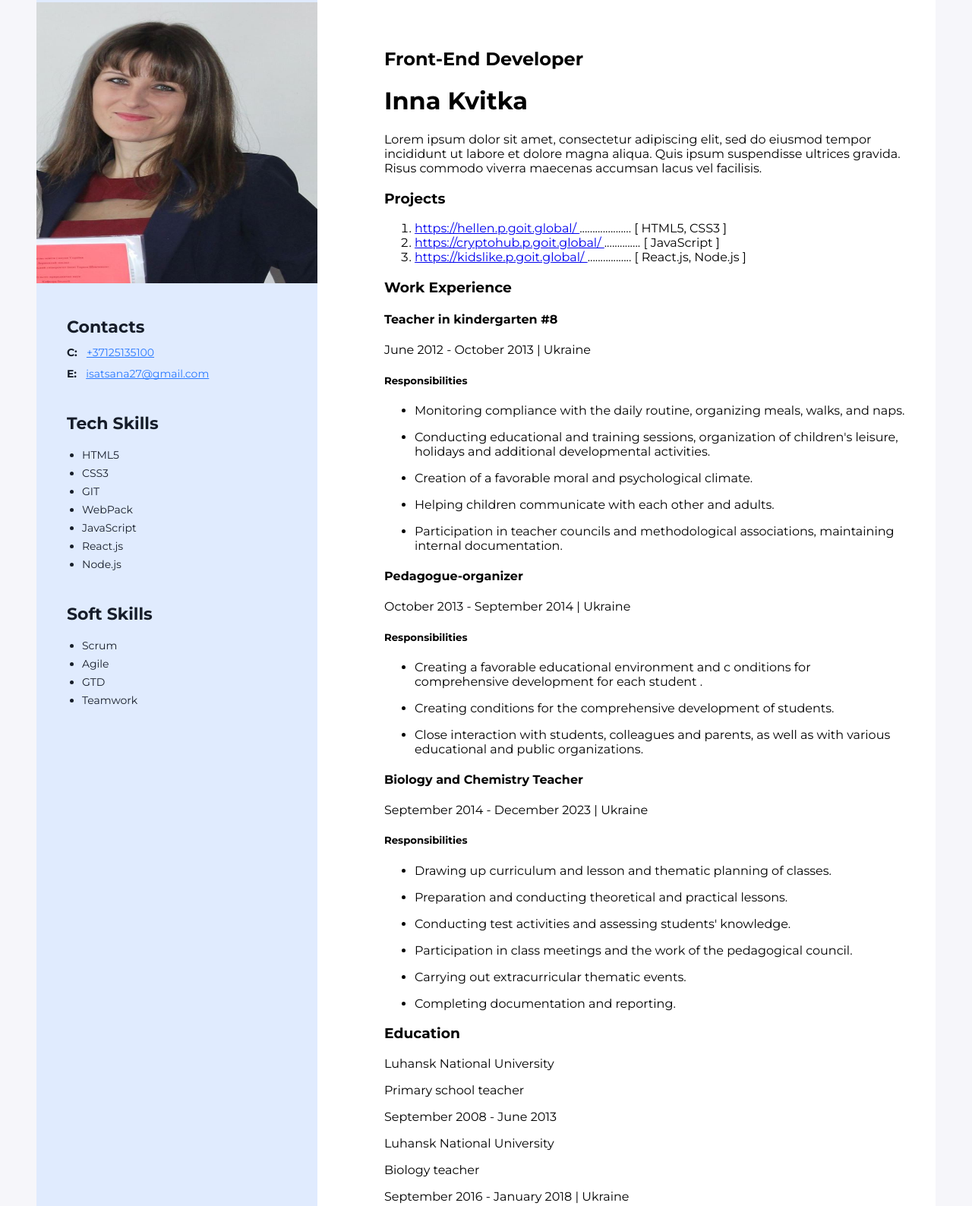
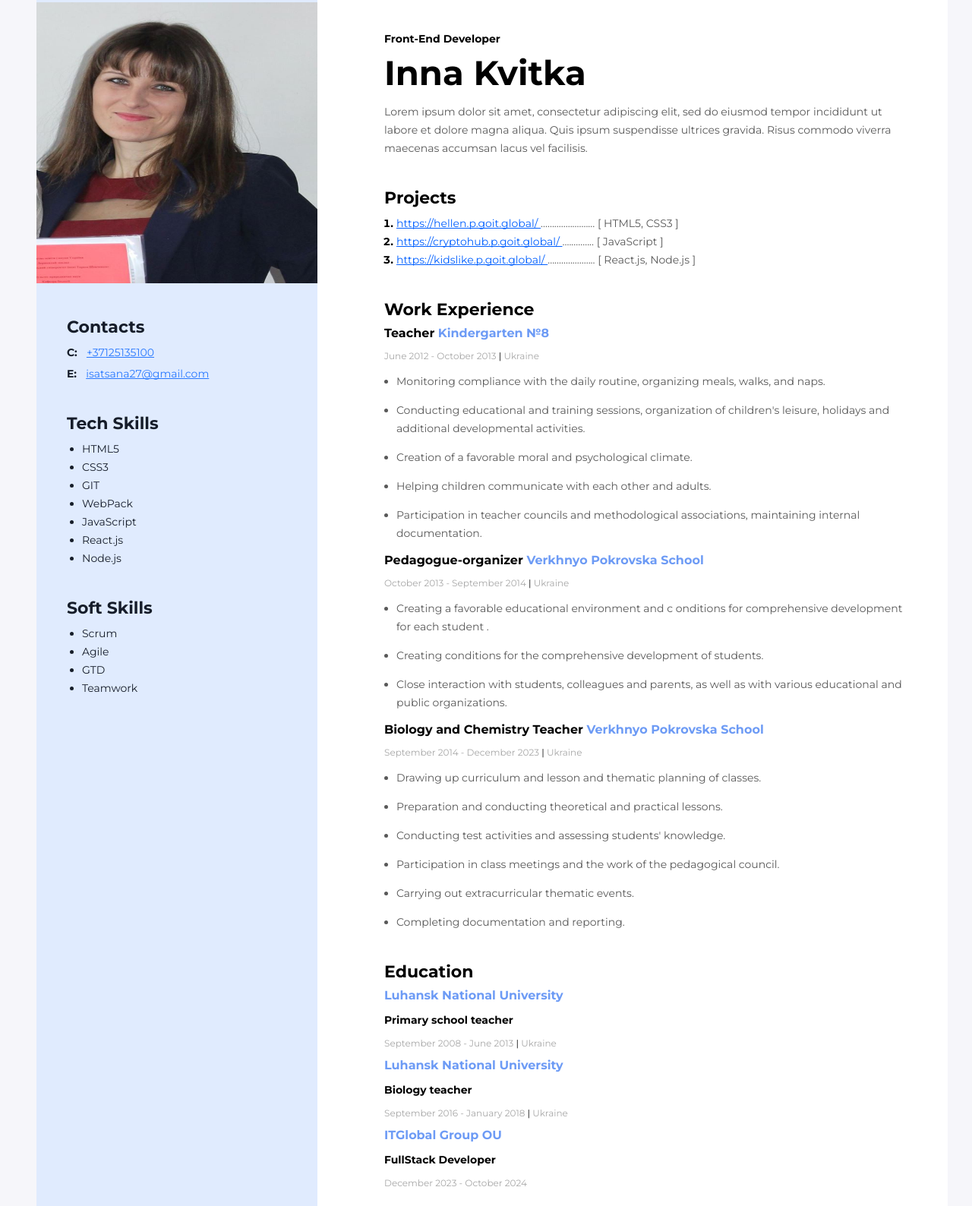
Before and after one commit to Inna-kv27/resume-project, a plain HTML site: page index.html in a window 1280 px wide. Shown: the part 85-1673 px from the top of the page at 76% size. Drawn offline with Linux system fonts and the light colour scheme.

Commit message:
css stile

```diff
--- a/css/styles.css
+++ b/css/styles.css
@@ -4,10 +4,17 @@ body {
     font-family: "Montserrat", sans-serif;
 }
 
+ul, ol {
+    margin-top: 0;
+    margin-bottom: 0;
+}
+
 .wrapper {
     background: #ffffff;
     display: flex;
     flex-direction: row-reverse;
+    width: 1200px;
+    margin: 0 auto;
 }
 
 
@@ -98,24 +105,161 @@ body {
     color: #161d2a;
 }
 
-/* -- Soft Skills --- */
+/* ---- My info ----- */
 
-.soft-titl {
+.my-info{
+    margin-bottom: 40px;
+}
+
+.my-profession {
     font-weight: 700;
-    line-height: normal;
-    font-size: 22px;
-    color: #161d2a;
+    font-size: 14px;
+    line-height: 17px;
+    color: #000;
     margin-top: 0;
     margin-bottom: 8px;
 }
 
-.soft-list {
-    padding-left: 20px;
+.my-name {
+    font-weight: 700;
+    font-size: 45px;
+    line-height: 55px;
+    color: #000;
+    margin-top: 0;
+    margin-bottom: 12px;
 }
 
-.soft-list-item {
+.my-descr {
     font-weight: 400;
     font-size: 14px;
     line-height: 24px;
-    color: #161d2a;
+    color: #595959;
+    margin-top: 0;
 }
+
+/* -- My projects -- */
+
+.my-projects-container {
+    margin-bottom: 40px;
+}
+
+.my-projects-title {
+    font-weight: 700;
+    font-size: 22px;
+    line-height: 27px;
+    color: #000;
+    margin-top: 0;
+    margin-bottom: 8px;
+}
+
+.my-projects-list {
+    padding-left: 16px;
+}
+
+.my-project-item {
+    font-weight: 700;
+    font-size: 14px;
+    line-height: 24px;
+    color: #000;
+}
+
+.my-project-item-link {
+    font-weight: 400;
+    font-size: 14px;
+    line-height: 24px;
+    text-decoration: underline;
+    text-decoration-skip-ink: none;
+    color: #005fff;
+}
+
+.my-project-item-tech {
+    font-weight: 400;
+    font-size: 14px;
+    line-height: 24px;
+    color: #595959;
+}
+
+/* -- Work experience -- */
+
+.work-experience {
+    margin-bottom: 40px;
+}
+
+.work-experience-title {
+    font-weight: 700;
+    font-size: 22px;
+    line-height: 27px;
+    color: #000;
+    margin-top: 0;
+    margin-bottom: 8px;
+}
+
+.work-experience-container {
+    margin-bottom: 12px;
+}
+
+.work-experience-company {
+    font-weight: 700;
+    font-size: 16px;
+    line-height: 20px;
+    color: #000;
+    margin-top: 0;
+    margin-bottom: 12px;
+}
+
+.company-name {
+    color: #6d9bf5;
+}
+
+.work-experience-period {
+    font-weight: 400;
+    font-size: 12px;
+    line-height: 15px;
+    color: #a8a8a8;
+    margin-bottom: 8px;
+}
+
+.work-experience-period-separator {
+    color: #000;
+}
+
+.work-experience-duties-list {
+    padding-left: 16px;
+}
+
+.work-experience-duties-item {
+    font-weight: 400;
+    font-size: 14px;
+    line-height: 24px;
+    color: #595959;
+}
+
+/* -- Education -- */
+
+.education-title {
+    font-weight: 700;
+    font-size: 22px;
+    color: #000;
+    margin-top: 0;
+    margin-bottom: 8px;
+}
+
+.education-company {
+    font-weight: 700;
+    font-size: 16px;
+    color: #6d9bf5;
+    margin-top: 0;
+    margin-bottom: 8px;
+}
+
+.education-profession {
+    font-weight: 700;
+    font-size: 14px;
+    color: #000;
+}
+
+.education-period {
+    font-weight: 400;
+    font-size: 12px;
+    color: #a8a8a8;
+}
--- a/index.html
+++ b/index.html
@@ -1,28 +1,29 @@
 <!DOCTYPE html>
 <html lang="en">
     <head>
-        <meta charset="UTF-8" >
-        <meta name="viewport" content="width=device-width, initial-scale=1.0" >
+        <meta charset="UTF-8" />
+        <meta name="viewport" content="width=device-width, initial-scale=1.0" />
         <title>My resume</title>
 
-        <link rel="preconnect" href="https://fonts.googleapis.com">
-        <link rel="preconnect" href="https://fonts.gstatic.com" crossorigin>
-        <link href="https://fonts.googleapis.com/css2?family=Montserrat:wght@100..900&display=swap" rel="stylesheet">
+        <link rel="preconnect" href="https://fonts.googleapis.com" />
+        <link rel="preconnect" href="https://fonts.gstatic.com" crossorigin />
+        <link
+        href="https://fonts.googleapis.com/css2?family=Montserrat:wght@100..900&display=swap"
+        rel="stylesheet"
+        />
 
-        <link rel="stylesheet" href="css/styles.css">
+        <link rel="stylesheet" href="css/styles.css" />
     </head>
     <body>
         <!-- Wrapper -->
-        <div class="wrapper">
-
+        <div class="wrapper" >
             <!-- Main content -->
             <div class="main-content">
-
                 <!-- My info -->
-                <div>
-                    <h2>Front-End Developer</h2>
-                    <h1>Inna Kvitka</h1>
-                    <p>
+                <div class="my-info">
+                    <h2 class="my-profession">Front-End Developer</h2>
+                    <h1 class="my-name">Inna Kvitka</h1>
+                    <p class="my-descr">
                         Lorem ipsum dolor sit amet, consectetur adipiscing elit, sed do
                         eiusmod tempor incididunt ut labore et dolore magna aliqua. Quis
                         ipsum suspendisse ultrices gravida. Risus commodo viverra maecenas
@@ -31,165 +32,166 @@
                 </div>
 
                 <!-- My projects -->
-                <div>
-                    <h3>Projects</h3>
-                    <ol>
-                        <li class="project-item">
-                            <a href="https://hellen.p.goit.global/" target="_blank">
+                <div class="my-projects-container">
+                    <h3 class="my-projects-title">Projects</h3>
+                    <ol class="my-projects-list">
+                        <li class="my-project-item">
+                            <a
+                                class="my-project-item-link"
+                                href="https://hellen.p.goit.global/"
+                                target="_blank"
+                            >
                                 https://hellen.p.goit.global/
                             </a>
-                            ....................
-                            [ HTML5, CSS3 ]
+                            <span class="my-project-item-tech">
+                                ........................ [ HTML5, CSS3 ]
+                            </span>
                         </li>
-                        <li>
-                            <a href="https://cryptohub.p.goit.global/" target="_blank">
+                        <li class="my-project-item">
+                            <a
+                                class="my-project-item-link"
+                                href="https://cryptohub.p.goit.global/"
+                                target="_blank"
+                            >
                                 https://cryptohub.p.goit.global/
                             </a>
-                            ..............
-                            [ JavaScript ]
+                            <span class="my-project-item-tech">
+                                .............. [ JavaScript ]
+                            </span>
                         </li>
-                        <li>
-                            <a href="https://kidslike.p.goit.global/" target="_blank">
+                        <li class="my-project-item">
+                            <a
+                                class="my-project-item-link"
+                                href="https://kidslike.p.goit.global/"
+                                target="_blank"
+                            >
                                 https://kidslike.p.goit.global/
                             </a>
-                            .................
-                            [ React.js, Node.js ]
+                            <span class="my-project-item-tech">
+                                ..................... [ React.js, Node.js ]
+                            </span>
                         </li>
                     </ol>
                 </div>
 
                 <!-- Work experience -->
-                <div>
-                    <h3>Work Experience</h3>
-
+                <div class="work-experience">
+                    <h3 class="work-experience-title">Work Experience</h3>
                     <!-- Country 1 -->
-                    <div>
-                        <h4>Teacher in kindergarten #8 </h4>
-                        <p>June 2012 - October 2013 |   Ukraine</p>
-                        <h5>Responsibilities</h5>
-                        <ul>
-                            <li>
+                    <div class="work-experience-container">
+                        <h4 class="work-experience-company">Teacher <span  class="company-name">Kindergarten №8</span></h4>
+                        <p class="work-experience-period">June 2012 - October 2013 <span class="work-experience-period-separator">|</span> Ukraine</p>
+                        <ul class="work-experience-duties-list">
+                            <li class="work-experience-duties-item">
                                 <p>
-                                    Monitoring compliance with the daily routine, organizing meals, walks, and naps.
+                                Monitoring compliance with the daily routine, organizing
+                                meals, walks, and naps.
                                 </p>
                             </li>
-                            <li>
+                            <li class="work-experience-duties-item">
                                 <p>
-                                    Conducting educational and training sessions,
-                                    organization of children's leisure, holidays and additional developmental activities.
+                                Conducting educational and training sessions, organization of
+                                children's leisure, holidays and additional developmental
+                                activities.
                                 </p>
                             </li>
-                            <li>
+                            <li class="work-experience-duties-item">
+                                <p>Creation of a favorable moral and psychological climate.</p>
+                            </li>
+                            <li class="work-experience-duties-item">
+                                <p>Helping children communicate with each other and adults.</p>
+                            </li>
+                            <li class="work-experience-duties-item">
                                 <p>
-                                    Creation of a favorable moral and psychological climate.
-                                </p>
-                            </li>
-                            <li>
-                                <p>
-                                    Helping children communicate with each other and adults.
-                                </p>
-                            </li>
-                            <li>
-                                <p>
-                                    Participation in teacher councils and methodological associations, maintaining internal documentation.
+                                Participation in teacher councils and methodological
+                                associations, maintaining internal documentation.
                                 </p>
                             </li>
                         </ul>
                     </div>
-
                     <!-- Country 2 -->
-                    <div>
-                        <h4>Pedagogue-organizer</h4>
-                        <p>October 2013 - September 2014  |   Ukraine</p>
-                        <h5>Responsibilities</h5>
-                        <ul>
-                            <li>
+                    <div class="work-experience-container">
+                        <h4 class="work-experience-company">Pedagogue-organizer <span class="company-name">Verkhnyo Pokrovska School</span></h4>
+                        <p class="work-experience-period">October 2013 - September 2014 <span class="work-experience-period-separator">|</span> Ukraine</p>
+                        <ul class="work-experience-duties-list">
+                            <li class="work-experience-duties-item">
                                 <p>
-                                    Creating a favorable educational environment and c
-                                    onditions for comprehensive development for each student .
+                                Creating a favorable educational environment and c onditions
+                                for comprehensive development for each student .
                                 </p>
                             </li>
-                            <li>
+                            <li class="work-experience-duties-item">
                                 <p>
-                                    Creating conditions for the comprehensive development of students.
+                                Creating conditions for the comprehensive development of
+                                students.
                                 </p>
                             </li>
-                            <li>
+                            <li class="work-experience-duties-item">
                                 <p>
-                                    Close interaction with students, colleagues and parents,
-                                    as well as with various educational and public organizations.
+                                Close interaction with students, colleagues and parents, as
+                                well as with various educational and public organizations.
                                 </p>
                             </li>
                         </ul>
                     </div>
+                    <!-- Country 3 -->
+                    <div class="work-experience-container">
+                            <h4 class="work-experience-company">Biology and Chemistry Teacher <span class="company-name">Verkhnyo Pokrovska School</span></h4>
+                            <p class="work-experience-period">September 2014 - December 2023 <span class="work-experience-period-separator">|</span> Ukraine</p>
 
-                    <!-- Country 3 -->
-                    <div>
-                        <h4>Biology and Chemistry Teacher</h4>
-                        <p>September 2014 - December 2023   |   Ukraine</p>
-                        <h5>Responsibilities</h5>
-                        <ul>
-                            <li>
+                            <ul class="work-experience-duties-list">
+                                <li class="work-experience-duties-item">
                                     <p>
-                                    Drawing up curriculum and lesson and thematic planning of classes.
+                                    Drawing up curriculum and lesson and thematic planning of
+                                    classes.
                                     </p>
                                 </li>
-                            <li>
+                                <li class="work-experience-duties-item">
                                     <p>
                                     Preparation and conducting theoretical and practical lessons.
-
                                     </p>
                                 </li>
-                            <li>
+                                <li class="work-experience-duties-item">
                                     <p>
                                     Conducting test activities and assessing students' knowledge.
                                     </p>
                                 </li>
-                            <li>
+                                <li class="work-experience-duties-item">
                                     <p>
-                                    Participation in class meetings and the work of the pedagogical council.
+                                    Participation in class meetings and the work of the
+                                    pedagogical council.
                                     </p>
                                 </li>
-                            <li>
-                                <p>
-                                    Carrying out extracurricular thematic events.
-                                </p>
+                                <li class="work-experience-duties-item">
+                                    <p>Carrying out extracurricular thematic events.</p>
                                 </li>
-                            <li>
-                                <p>
-                                    Completing documentation and reporting.
-                                </p>
+                                <li class="work-experience-duties-item">
+                                    <p>Completing documentation and reporting.</p>
                                 </li>
-
                             </ul>
                     </div>
                 </div>
                 <!-- Education -->
-                <div>
-                    <h3>Education</h3>
+                <div class="education">
+                    <h3 class="education-title">Education</h3>
 
-                    <p>Luhansk National University</p>
-                    <p>Primary school teacher</p>
-                    <p>September 2008 - June 2013</p>
+                    <p class="education-company">Luhansk National University</p>
+                    <p class="education-profession">Primary school teacher</p>
+                    <p class="education-period">September 2008 - June 2013 <span class="work-experience-period-separator">|</span> Ukraine</p>
 
-                    <p>Luhansk National University</p>
-                    <p>Biology teacher</p>
-                    <p>September 2016 - January 2018   |   Ukraine</p>
+                    <p class="education-company">Luhansk National University</p>
+                    <p class="education-profession">Biology teacher</p>
+                    <p class="education-period">September 2016 - January 2018 <span class="work-experience-period-separator">|</span> Ukraine</p>
 
-                    <p>ITGlobal Group OU</p>
-                    <p>FullStack Developer</p>
-                    <p>December 2023 - October 2024</p>
+                    <p class="education-company">ITGlobal Group OU</p>
+                    <p class="education-profession">FullStack Developer</p>
+                    <p class="education-period">December 2023 - October 2024 </p>
                 </div>
             </div>
 
             <!-- Sidebar -->
             <aside class="sidebar">
-                <img
-                    src="img/my-logo.jpg"
-                    alt="my photo"
-                    width="370"
-                    height="370"
-                >
+                <img src="img/my-logo.jpg" alt="my photo" width="370" height="370" />
                 <div class="sidebar-content">
                     <!-- Contacts -->
                     <div class="contacts-container">
@@ -200,7 +202,9 @@
                         </p>
                         <p class="contacts-item">
                             <span class="contacts-type">E:</span>
-                                <a class="contacts-link" href="malto:isatsana27@gmail.com">isatsana27@gmail.com</a>
+                            <a class="contacts-link" href="malto:isatsana27@gmail.com"
+                                >isatsana27@gmail.com</a
+                            >
                         </p>
                     </div>
 
@@ -218,13 +222,13 @@
                         </ul>
                     </div>
                     <!-- Soft Skills -->
-                        <div class="soft-container">
-                            <h3 class="soft-titl">Soft Skills</h3>
-                            <ul class="soft-list">
-                                <li class="soft-list-item">Scrum</li>
-                                <li class="soft-list-item">Agile</li>
-                                <li class="soft-list-item">GTD</li>
-                                <li class="soft-list-item">Teamwork</li>
+                    <div class="skills-container">
+                        <h3 class="skills-titl">Soft Skills</h3>
+                        <ul class="skills-list">
+                            <li class="skills-list-item">Scrum</li>
+                            <li class="skills-list-item">Agile</li>
+                            <li class="skills-list-item">GTD</li>
+                            <li class="skills-list-item">Teamwork</li>
                         </ul>
                     </div>
                 </div>
```
Lines whose indentation alone changed are shown as unchanged.
